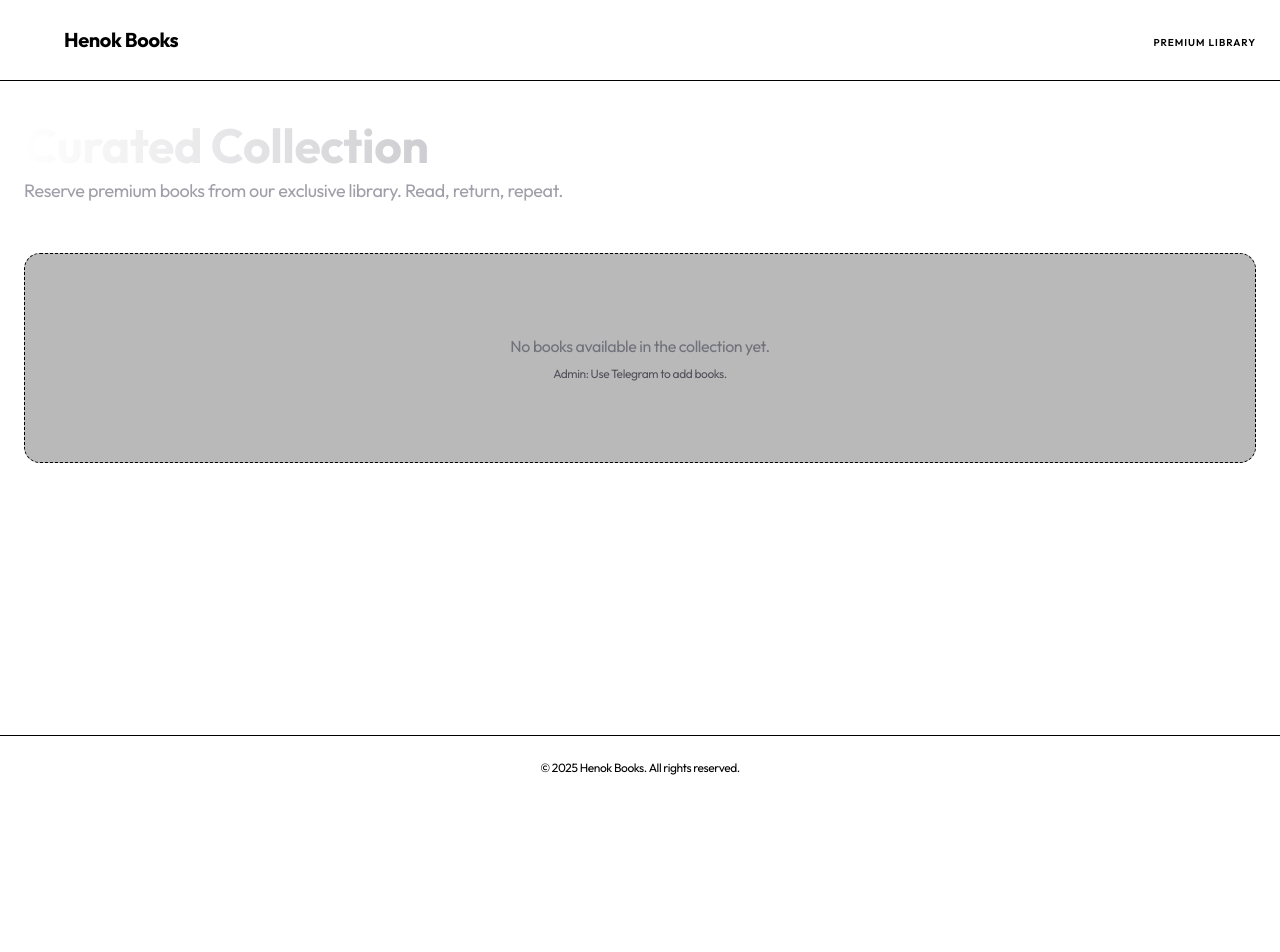
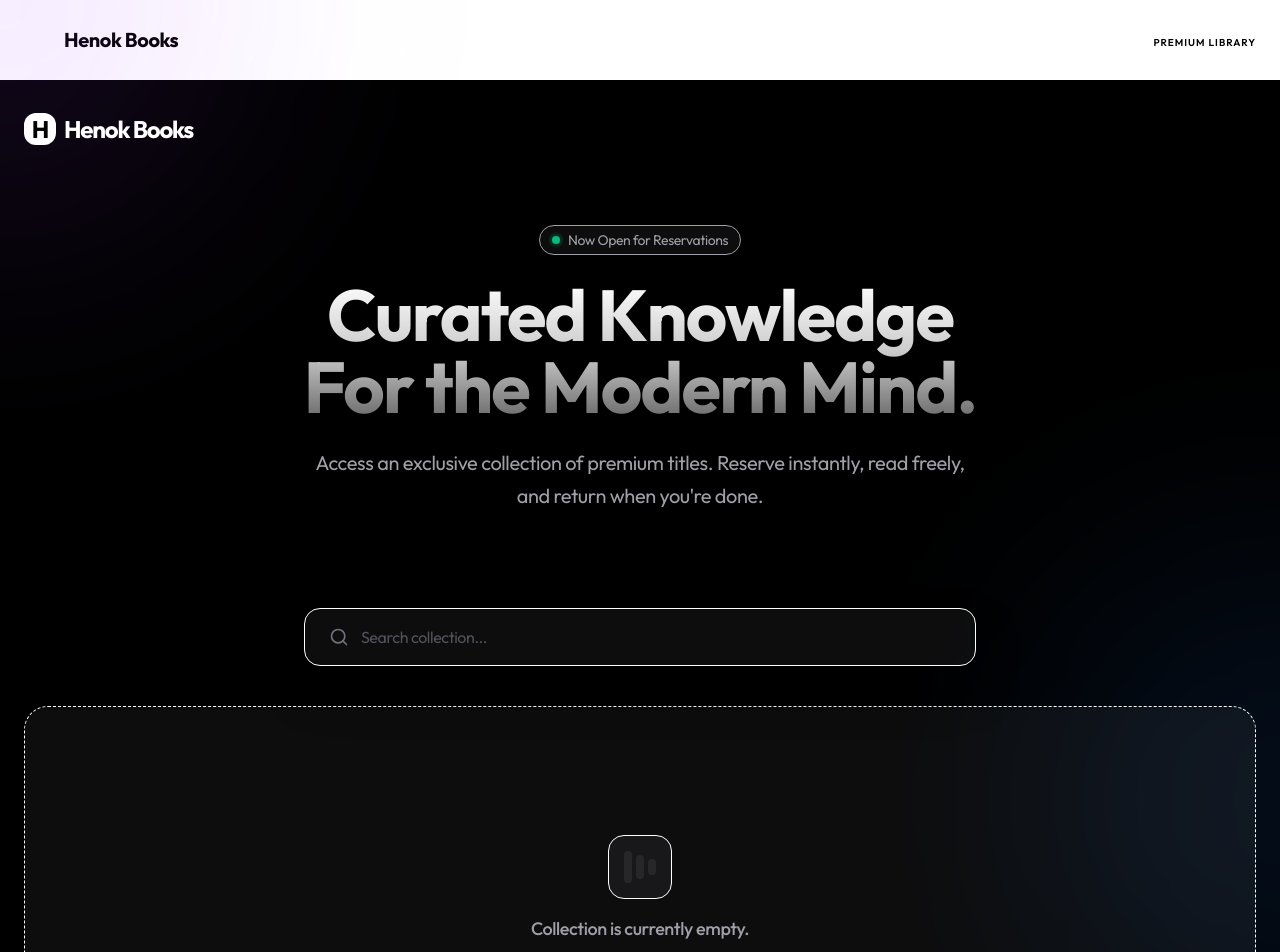
Before and after one commit to kalabhaftu/henok-books, a Next.js app: page / in a window 1280 px wide. Shown: the top 952 px of the page. Before the commit the page ends 800 px from the top, so only its background shows below. Built offline with nearby package versions, Linux system fonts and the light colour scheme; no server answers; the database is empty; what telegraf would draw is missing.

Commit message:
feat: redesign ui and improve bot logic

```diff
--- a/app/actions.ts
+++ b/app/actions.ts
@@ -41,19 +41,22 @@ export async function reserveBook(prevState: any, formData: FormData) {
         });
 
         // 3. Notify Admin via Telegram
-        // We need the admin's chat ID. Usually, the bot sends to a specific chat.
-        // Since we don't have a configured admin ID in env yet, we might skip or try to broadcast if we knew it.
-        // For now, we'll try to send to a hardcoded ID or env var if it exists, otherwise just log.
+        // The admin ID should be set in environment variables
         const ADMIN_CHAT_ID = process.env.TELEGRAM_ADMIN_ID;
 
         if (ADMIN_CHAT_ID) {
-            await bot.telegram.sendMessage(
-                ADMIN_CHAT_ID,
-                `🔔 <b>New Reservation</b>\n\n📖 <b>Book:</b> ${updatedBook.title}\n👤 <b>User:</b> ${firstName} ${lastName}\n📞 <b>Phone:</b> ${phone}`,
-                { parse_mode: "HTML" }
-            );
+            try {
+                await bot.telegram.sendMessage(
+                    ADMIN_CHAT_ID,
+                    `🔔 <b>New Reservation</b>\n\n📖 <b>Book:</b> ${updatedBook.title}\n👤 <b>User:</b> ${firstName} ${lastName}\n📞 <b>Phone:</b> ${phone}`,
+                    { parse_mode: "HTML" }
+                );
+            } catch (notifyError) {
+                console.error("Failed to send Telegram notification:", notifyError);
+                // Don't fail the request, just log
+            }
         } else {
-            console.warn("TELEGRAM_ADMIN_ID not set. Notification skipped.");
+            console.warn("TELEGRAM_ADMIN_ID not set. Notification skipped. Please set this env var.");
         }
 
         revalidatePath("/");
--- a/app/api/telegram/route.ts
+++ b/app/api/telegram/route.ts
@@ -56,7 +56,12 @@ bot.on("photo", async (ctx) => {
 
     try {
         const photos = ctx.message.photo;
-        const caption = ctx.message.caption || "Untitled Book";
+        const caption = ctx.message.caption;
+
+        if (!caption) {
+            await ctx.reply("❌ Please provide a Title for the book as a caption when sending the photo.");
+            return;
+        }
 
         // Get the largest photo
         const photoFileId = photos[photos.length - 1].file_id;
@@ -88,7 +93,7 @@ bot.on("photo", async (ctx) => {
         // Save to DB
         const book = await prisma.book.create({
             data: {
-                title: caption,
+                title: caption, // We checked it exists above
                 imageUrl: imageUrl,
                 status: "AVAILABLE"
             }
@@ -100,6 +105,17 @@ bot.on("photo", async (ctx) => {
         console.error(e);
         await ctx.reply("Failed to process book.");
     }
+});
+
+bot.command("help", async (ctx) => {
+    await ctx.reply(
+        "📚 *Henok Books Admin Bot*\n\n" +
+        "**Commands:**\n" +
+        "• Send a **Photo** with a **Caption** to add a new book.\n" +
+        "• /returns - List rented books to mark them as returned.\n" +
+        "• /help - Show this message.",
+        { parse_mode: "Markdown" }
+    );
 });
 
 bot.command("returns", async (ctx) => {
--- a/app/page.tsx
+++ b/app/page.tsx
@@ -1,5 +1,6 @@
 import prisma from "@/lib/prisma";
 import { GridView } from "@/components/grid-view";
+import { Search } from "lucide-react";
 
 export const dynamic = 'force-dynamic';
 
@@ -11,30 +12,81 @@ export default async function Home() {
       orderBy: { createdAt: 'desc' }
     });
   } catch (error) {
-    console.error("Failed to fetch books (likely missing credentials)", error);
-    // Fallback empty or mock if needed during setup
-    // books = [];
+    console.error("Failed to fetch books", error);
   }
 
   return (
-    <div className="container mx-auto max-w-7xl px-6 py-10">
-      <div className="mb-12 space-y-2">
-        <h1 className="text-4xl md:text-5xl font-bold bg-clip-text text-transparent bg-gradient-to-r from-white to-zinc-500">
-          Curated Collection
+    <main className="min-h-screen bg-black text-white selection:bg-white/20">
+      {/* Background Gradients */}
+      <div className="fixed inset-0 z-0 pointer-events-none">
+        <div className="absolute top-0 left-0 w-[500px] h-[500px] bg-purple-500/10 rounded-full blur-[120px] -translate-x-1/2 -translate-y-1/2" />
+        <div className="absolute bottom-0 right-0 w-[500px] h-[500px] bg-blue-500/10 rounded-full blur-[120px] translate-x-1/2 translate-y-1/2" />
+      </div>
+
+      <div className="relative z-10 container mx-auto max-w-7xl px-6 py-8">
+        {/* Header */}
+        <header className="flex justify-between items-center mb-20">
+          <div className="font-bold text-2xl tracking-tighter flex items-center gap-2">
+            <div className="w-8 h-8 bg-white rounded-lg flex items-center justify-center text-black">
+              H
+            </div>
+            <span>Henok Books</span>
+          </div>
+          <div className="flex gap-4">
+            {/* Socials or other links could go here */}
+          </div>
+        </header>
+
+        {/* Hero Section */}
+        <div className="mb-24 text-center">
+          <div className="inline-flex items-center gap-2 px-3 py-1 rounded-full bg-white/5 border border-white/10 text-sm text-zinc-400 mb-6">
+            <span className="relative flex h-2 w-2">
+              <span className="animate-ping absolute inline-flex h-full w-full rounded-full bg-emerald-400 opacity-75"></span>
+              <span className="relative inline-flex rounded-full h-2 w-2 bg-emerald-500"></span>
+            </span>
+            Now Open for Reservations
+          </div>
+          <h1 className="text-5xl md:text-7xl font-bold mb-6 tracking-tight bg-clip-text text-transparent bg-gradient-to-b from-white via-white/80 to-white/40">
+            Curated Knowledge<br />For the Modern Mind.
           </h1>
-        <p className="text-zinc-400 max-w-2xl text-lg">
-          Reserve premium books from our exclusive library. Read, return, repeat.
+          <p className="text-zinc-400 max-w-2xl mx-auto text-lg md:text-xl leading-relaxed">
+            Access an exclusive collection of premium titles. Reserve instantly, read freely, and return when you're done.
           </p>
         </div>
 
+        {/* Filter / Search Bar (Visual Only for now) */}
+        <div className="sticky top-4 z-40 mb-10">
+          <div className="max-w-2xl mx-auto backdrop-blur-xl bg-white/5 border border-white/10 rounded-2xl p-2 flex items-center gap-3 shadow-2xl shadow-black/50">
+            <div className="pl-4 text-zinc-500">
+              <Search size={20} />
+            </div>
+            <input
+              type="text"
+              placeholder="Search collection..."
+              className="bg-transparent border-none focus:outline-none text-white w-full placeholder:text-zinc-600 h-10"
+            />
+          </div>
+        </div>
+
+        {/* content */}
         {books.length > 0 ? (
           <GridView books={books} />
         ) : (
-        <div className="py-20 text-center border border-dashed border-white/10 rounded-2xl bg-zinc-900/30">
-          <p className="text-zinc-500">No books available in the collection yet.</p>
-          <p className="text-xs text-zinc-600 mt-2">Admin: Use Telegram to add books.</p>
+          <div className="py-32 text-center border border-dashed border-white/10 rounded-3xl bg-white/5">
+            <div className="w-16 h-16 bg-zinc-900 rounded-2xl flex items-center justify-center mx-auto mb-4 border border-white/10">
+              <div className="w-2 h-8 bg-zinc-800 rounded-full" />
+              <div className="w-2 h-6 bg-zinc-800 rounded-full ml-1" />
+              <div className="w-2 h-4 bg-zinc-800 rounded-full ml-1" />
+            </div>
+            <p className="text-zinc-400 text-lg font-medium">Collection is currently empty.</p>
+            <p className="text-zinc-600 mt-2">Check back soon for new arrivals.</p>
           </div>
         )}
+
+        <footer className="mt-32 pt-10 border-t border-white/5 text-center text-zinc-600 text-sm pb-10">
+          &copy; {new Date().getFullYear()} Henok Books. All rights reserved.
+        </footer>
       </div>
+    </main>
   );
 }
--- /dev/null
+++ b/scripts/fix-db-policies.ts
@@ -0,0 +1,34 @@
+import "dotenv/config";
+import { PrismaClient } from "@prisma/client";
+
+const prisma = new PrismaClient();
+
+async function fixPolicies() {
+    try {
+        console.log("Enabling RLS on 'Book' table...");
+        await prisma.$executeRawUnsafe(`ALTER TABLE "Book" ENABLE ROW LEVEL SECURITY;`);
+
+        console.log("Adding Read Policy...");
+        // Drop if exists to avoid error on rerun
+        await prisma.$executeRawUnsafe(`DROP POLICY IF EXISTS "Enable read access for all users" ON "Book";`);
+        await prisma.$executeRawUnsafe(`
+      CREATE POLICY "Enable read access for all users"
+      ON "Book" FOR SELECT
+      USING (true);
+    `);
+
+        console.log("Adding Write Policy (Service Role only implicit, but letting Anon read is key).");
+        // Prisma uses the connection string which is usually the 'postgres' user or similar admin, so it handles writes fine.
+        // The previous error was Storage related.
+        // However, if the user interacts via client-side Supabase later, they might need policies.
+        // For now, let's just allow Public Read.
+
+        console.log("Policies updated successfully.");
+    } catch (e) {
+        console.error("Error updating policies:", e);
+    } finally {
+        await prisma.$disconnect();
+    }
+}
+
+fixPolicies();
--- /dev/null
+++ b/scripts/setup-storage.ts
@@ -0,0 +1,44 @@
+import "dotenv/config";
+import { createClient } from "@supabase/supabase-js";
+
+const supabaseUrl = process.env.NEXT_PUBLIC_SUPABASE_URL!;
+const supabaseKey = process.env.SUPABASE_SERVICE_ROLE_KEY!;
+
+if (!supabaseUrl || !supabaseKey) {
+    console.error("Missing environment variables");
+    process.exit(1);
+}
+
+const supabase = createClient(supabaseUrl, supabaseKey);
+
+async function setupStorage() {
+    console.log("Checking storage buckets...");
+    const { data: buckets, error: listError } = await supabase.storage.listBuckets();
+
+    if (listError) {
+        console.error("Error listing buckets:", listError);
+        return;
+    }
+
+    const bucketName = "book-covers";
+    const existingBucket = buckets.find((b) => b.name === bucketName);
+
+    if (existingBucket) {
+        console.log(`Bucket '${bucketName}' already exists.`);
+    } else {
+        console.log(`Creating bucket '${bucketName}'...`);
+        const { data, error } = await supabase.storage.createBucket(bucketName, {
+            public: true,
+            fileSizeLimit: 5242880, // 5MB
+            allowedMimeTypes: ["image/jpeg", "image/png", "image/jpg"],
+        });
+
+        if (error) {
+            console.error("Error creating bucket:", error);
+        } else {
+            console.log(`Bucket '${bucketName}' created successfully.`);
+        }
+    }
+}
+
+setupStorage();
```
Also changed, not shown: components/reservation-modal.tsx (+53 -26 lines), 1 other file (tests, documents, lock files or other folders). Lines whose indentation alone changed are shown as unchanged.
